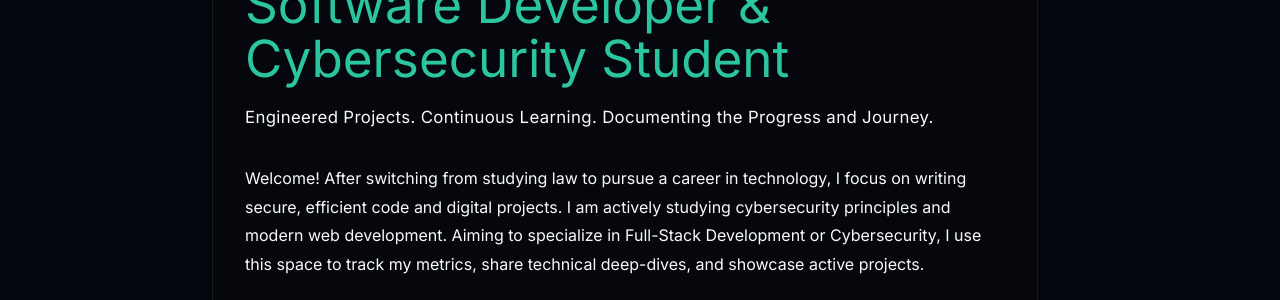
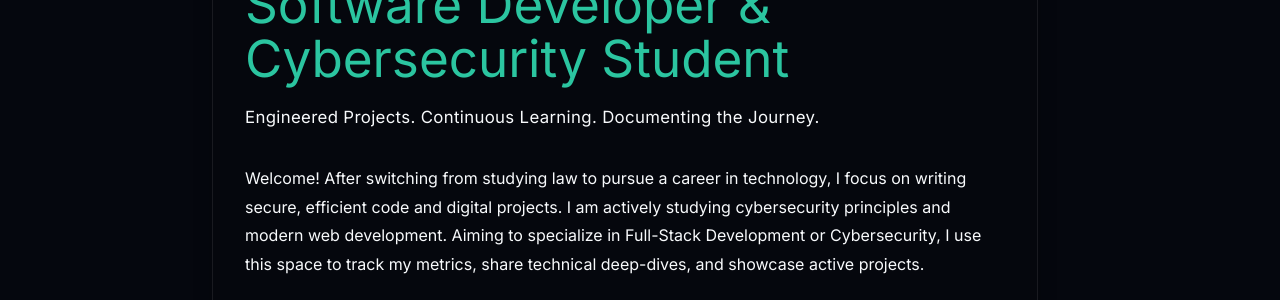
Before and after one commit to dean-js/dnormingtonlaw.uk, a Jekyll site: the page built from index.html, in a window 1280 px wide and 900 px high. Shown: the part 155-455 px from the top of the window. Built offline with Jekyll 4.4.1, drawn with Linux system fonts in a browser that asks for light colours; the list of posts is cut into pages by our own code.

Commit message:
made changes to tagline and bio

```diff
--- a/index.html
+++ b/index.html
@@ -11,7 +11,7 @@ description: "Dean Normington shares a law-to-computing story, portfolio highlig
         <h1>Software Developer & Cybersecurity Student </h1>
 
         <p class="hero-tagline">
-          Engineered Projects. Continuous Learning. Documenting the Progress and Journey.
+          <span>Engineered Projects. Continuous Learning. Documenting the Journey.</span>
         </p>
 
         <p class="hero-bio">
```
